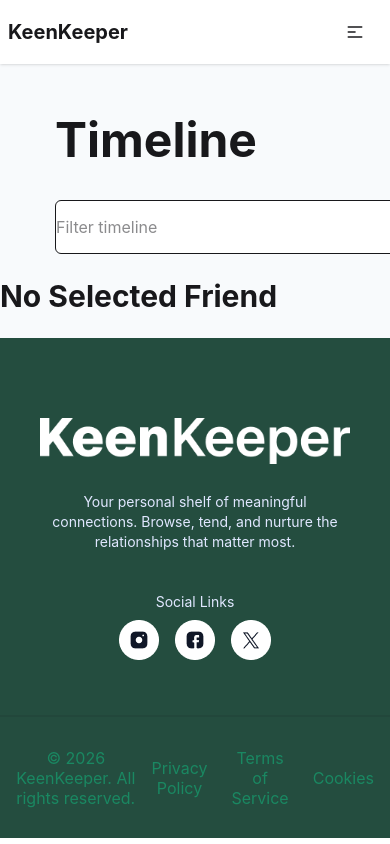
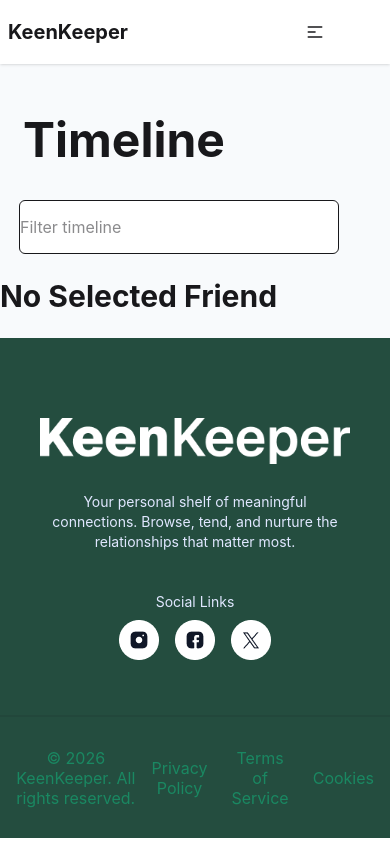
Before and after one commit to mojahidulislam12/Assignment--7, a React (Vite) app: page /timeline in a window 390 px wide. Built offline with nearby package versions, Linux system fonts and the light colour scheme.

Commit message:
Responsive

```diff
--- a/src/components/Shared/NavBar/NavBar.jsx
+++ b/src/components/Shared/NavBar/NavBar.jsx
@@ -48,8 +48,8 @@ const NavBar = () => {
         <div className="navbar-start">
           <h1 className="font-bold text-xl md:ml-20">KeenKeeper</h1>
         </div>
-        <div className="navbar-end  md:mr-20">
-          <div className="hidden lg:flex -mr-1 md:mr-0">
+        <div className="navbar-end mr-10  md:mr-20">
+          <div className="hidden lg:flex  md:mr-0 ">
             <ul className="menu menu-horizontal px-1">{links}</ul>
           </div>
           <div className="dropdown">
--- a/src/components/TimelineCard/TimelineCard.jsx
+++ b/src/components/TimelineCard/TimelineCard.jsx
@@ -8,8 +8,8 @@ const TimelineCard = ({ info }) => {
     year: "numeric",
   });
   return (
-    <div className="w-90 sm:w-140 md:w-277 mx-auto">
-      <div className=" h-20.75 bg-white mt-4 rounded-md flex p-4">
+    <div className="w-90 sm:w-140 md:w-277.5 mx-auto ml-1 md:ml-50">
+      <div className="h-20.75 bg-white mt-4 rounded-md flex p-4">
         <div>
           <img className="w-10 h-10 mr-4 rounded-md" src={picture} alt="" />
         </div>
--- a/src/pages/Timeline/Timeline.jsx
+++ b/src/pages/Timeline/Timeline.jsx
@@ -8,20 +8,22 @@ const Timeline = () => {
   return (
     <div className="bg-[#F8FAFC]">
       <div className="w-90  sm:w-140 md:w-277.5 mx-auto pt-10 md:pt-20 ">
-        <h1 className="font-bold text-[48px] ml-10 md:ml-0">Timeline</h1>
+        <h1 className="font-bold text-[48px] ml-2   md:ml-0">Timeline</h1>
         <input
           type="text"
-          className=" mt-6 bg-white w-87 h-13.5 border-1 rounded-md ml-10 md:ml-0"
+          className=" mt-6 bg-white w-80 md:w-87 h-13.5 border-1 rounded-md ml-1 md:ml-0"
           placeholder="Filter timeline"
         />
       </div>
-      <div className="mt-6 pb-6 ">
+      <div className="mt-6 pb-6 mx-auto">
         {call.length === 0 ? (
           <h1 className="w-100 md:w-277.5 mx-auto font-bold text-3xl">
             No Selected Friend{" "}
           </h1>
         ) : (
-          call.map((info) => <TimelineCard info={info}></TimelineCard>)
+          call.map((info) => (
+            <TimelineCard info={info} className="mx-auto"></TimelineCard>
+          ))
         )}
       </div>
     </div>
```
